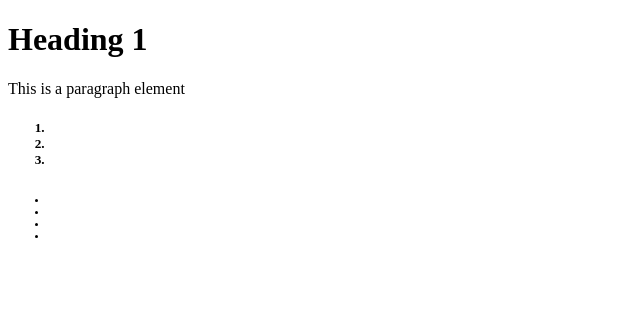
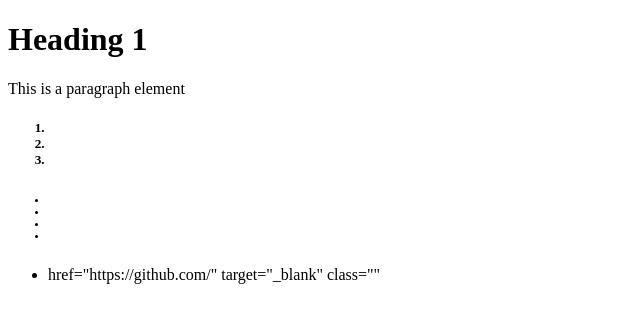
Before and after one commit to rosemarym2/Portfolio, a plain HTML site: page HTML Practice.html in a window 1280 px wide. Shown: the whole page, without its empty margins (0-640 px from the left). Drawn offline with Linux system fonts and the light colour scheme.

Commit message:
changes v1.1

```diff
--- a/HTML Practice.html
+++ b/HTML Practice.html
@@ -30,4 +30,15 @@
 
 
 </body>
+
+<footer>
+    <ul>
+    <li>
+        <a></a>
+    href="https://github.com/"
+    target="_blank"
+    class=""
+    </li>
+    </ul>
+</footer>
 </html>
```
